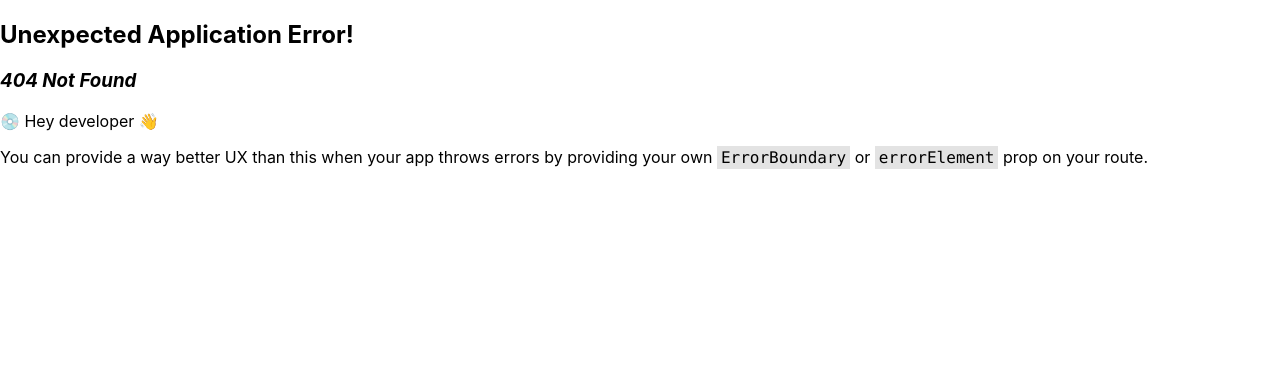
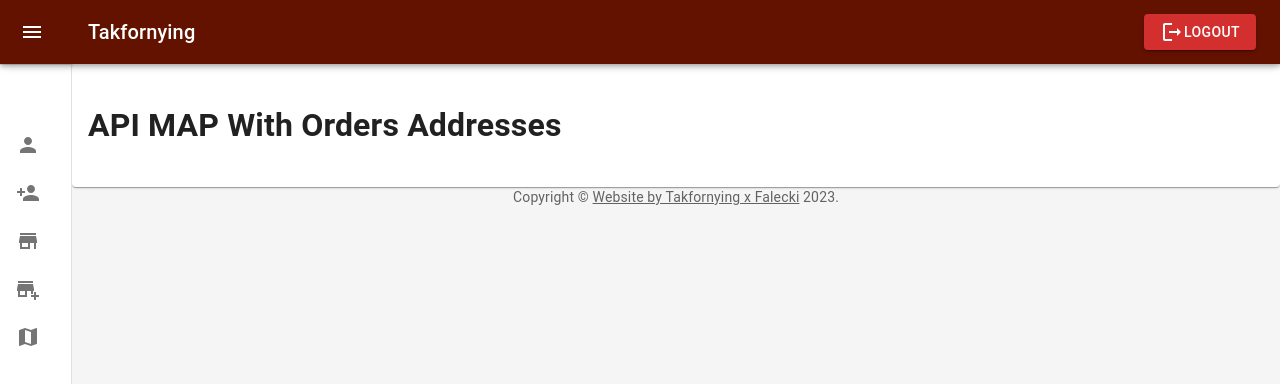
Before and after one commit to LilWebDeveloper/TakfornyingApp, a React (Create React App) app: page /addresses in a window 1280 px wide. Before the commit this address had no page. Shown: the top 384 px of the page. Built offline with nearby package versions, Linux system fonts and the light colour scheme; the HTML template or start-up script is replaced by a standard one.

Commit message:
Add functionalities for Orders

```diff
--- a/src/App.tsx
+++ b/src/App.tsx
@@ -1,20 +1,57 @@
 import { RouterProvider, createBrowserRouter } from "react-router-dom";
 
-import './App.css';
+import "./App.css";
+import AddressesMapPage from "./pages/AddressesMap";
+import EditOrderPage from "./pages/orders/EditOrder";
+import NewOrderPage from "./pages/orders/NewOrder";
+import OrderDetailPage from "./pages/orders/OrderDetail";
+import OrdersPage from "./pages/orders/Orders";
 import RootLayout from "./pages/Root";
 
 const router = createBrowserRouter([
   {
-    path: '/',
+    path: "/",
     element: <RootLayout />,
     children: [
+      { index: true, element: <AddressesMapPage /> },
+      {
+        path: "orders",
+        element: <OrdersPage />,
+        loader: async () => {
+          const response = await fetch("https://takfornyingmenagmentapp-default-rtdb.europe-west1.firebasedatabase.app/orders.json");
 
+          if (!response.ok) {
+            // ...
+          } else {
+            const resData = await response.json();
+
+            const loadedOrders: any[] = [];
+
+            for(const key in resData){
+              loadedOrders.push({
+                id: key,
+                address: resData[key].address,
+                roofPaint: resData[key].roofPaint,
+                roofSize: resData[key].roofSize,
+                roofAngle: resData[key].roofAngle,
+                description: resData[key].description
+              });
+            }
+
+            return loadedOrders
+          }
+        },
+      },
+      { path: "orders/:orderId", element: <OrderDetailPage /> },
+      { path: "orders/new", element: <NewOrderPage /> },
+      { path: "orders/:orderId/edit", element: <EditOrderPage /> },
+      { path: "addresses", element: <AddressesMapPage /> },
     ],
   },
-])
+]);
 
 function App() {
-  return <RouterProvider router={router} />
+  return <RouterProvider router={router} />;
 }
 
 export default App;
--- a/src/components/NavBarListItems.module.css
+++ b/src/components/NavBarListItems.module.css
@@ -1,4 +1,10 @@
-.a{
+.noActive{
   text-decoration: none;
   color: var(--color-primary-400);
 }
+.a :hover,
+.a :active {
+  text-decoration: none;
+  color: var(--color-primary-400);
+  font-weight: 700;
+}
--- a/src/components/NavBarListItems.tsx
+++ b/src/components/NavBarListItems.tsx
@@ -1,27 +1,30 @@
 import * as React from "react";
-import { NavLink } from 'react-router-dom'
+import { NavLink } from "react-router-dom";
 
 import ListItemButton from "@mui/material/ListItemButton";
 import ListItemIcon from "@mui/material/ListItemIcon";
 import ListItemText from "@mui/material/ListItemText";
 import ListSubheader from "@mui/material/ListSubheader";
 
-import PersonIcon from '@mui/icons-material/Person';
-import PersonAddIcon from '@mui/icons-material/PersonAdd';
-import StoreIcon from '@mui/icons-material/Store';
-import AddBusinessIcon from '@mui/icons-material/AddBusiness';
-import MapIcon from '@mui/icons-material/Map';
+import PersonIcon from "@mui/icons-material/Person";
+import PersonAddIcon from "@mui/icons-material/PersonAdd";
+import StoreIcon from "@mui/icons-material/Store";
+import AddBusinessIcon from "@mui/icons-material/AddBusiness";
+import MapIcon from "@mui/icons-material/Map";
 
-import classes from './NavBarListItems.module.css'
-
+import classes from "./NavBarListItems.module.css";
 
 export const mainListItems = (
-  <React.Fragment >
+  <React.Fragment>
     <ListSubheader component="div" inset>
       Owner Panel
     </ListSubheader>
 
-    <NavLink className={classes.a} to='/employee' >
+    <NavLink
+      to="/employee"
+      className={({ isActive }) => (isActive ? classes.active : classes.noActive)}
+      end
+    >
       <ListItemButton>
         <ListItemIcon>
           <PersonIcon />
@@ -30,7 +33,11 @@ export const mainListItems = (
       </ListItemButton>
     </NavLink>
 
-    <NavLink className={classes.a} to='/employee/add'>
+    <NavLink
+      to="/employee/new"
+      className={({ isActive }) => (isActive ? classes.active : classes.noActive)}
+      end
+    >
       <ListItemButton>
         <ListItemIcon>
           <PersonAddIcon />
@@ -39,7 +46,11 @@ export const mainListItems = (
       </ListItemButton>
     </NavLink>
 
-    <NavLink className={classes.a} to='/orders'>
+    <NavLink
+      to="/orders"
+      className={({ isActive }) => (isActive ? classes.active : classes.noActive)}
+      end
+    >
       <ListItemButton>
         <ListItemIcon>
           <StoreIcon />
@@ -48,7 +59,11 @@ export const mainListItems = (
       </ListItemButton>
     </NavLink>
 
-    <NavLink className={classes.a} to='/orders/add'>
+    <NavLink
+      to="/orders/new"
+      className={({ isActive }) => (isActive ? classes.active : classes.noActive)}
+      end
+    >
       <ListItemButton>
         <ListItemIcon>
           <AddBusinessIcon />
@@ -57,7 +72,11 @@ export const mainListItems = (
       </ListItemButton>
     </NavLink>
 
-    <NavLink className={classes.a} to='addresses'>
+    <NavLink
+      to="addresses"
+      className={({ isActive }) => (isActive ? classes.active : classes.noActive)}
+      end
+    >
       <ListItemButton>
         <ListItemIcon>
           <MapIcon />
@@ -65,6 +84,5 @@ export const mainListItems = (
         <ListItemText primary="Orders Addresses" />
       </ListItemButton>
     </NavLink>
-
   </React.Fragment>
 );
--- /dev/null
+++ b/src/components/OrdersList.module.css
@@ -0,0 +1,36 @@
+.events {
+  margin: 2rem auto;
+  max-width: 40rem;
+}
+
+.list {
+  display: flex;
+  flex-direction: column;
+  gap: 1rem;
+}
+
+.item a {
+  text-decoration: none;
+  color: inherit;
+  display: flex;
+  background-color: var(--color-gray-800);
+  border-radius: 4px;
+  overflow: hidden;
+}
+
+.item a:hover {
+  transform: scale(1.02);
+  background-color: var(--color-gray-700);
+}
+
+.item img {
+  width: 33%;
+  object-fit: cover;
+}
+
+.content {
+  padding: 1rem;
+}
+.item h2 {
+  margin: 0 0 1rem 0;
+}
--- /dev/null
+++ b/src/components/OrdersList.tsx
@@ -0,0 +1,32 @@
+import { Link } from "react-router-dom";
+import classes from "./OrdersList.module.css";
+
+interface Orders {
+    orders: any
+}
+
+const EventsList = ({orders}: Orders) => {
+
+  return (
+    <div className={classes.events}>
+      <h1>All Orders</h1>
+      <ul className={classes.list}>
+        {orders.map((order: any) => (
+          <li key={order.id} className={classes.item}>
+            <Link to={`/orders/${order.id}`}>
+              <div className={classes.content}>
+                <h2>{order.address}</h2>
+                <h3>{order.roofPaint}</h3>
+                <h3>{order.roofSize}</h3>
+                <h3>{order.roofAngle}</h3>
+                <h3>{order.description}</h3>
+              </div>
+              </Link>
+          </li>
+        ))}
+      </ul>
+    </div>
+  );
+}
+
+export default EventsList;
--- /dev/null
+++ b/src/pages/AddressesMap.tsx
@@ -0,0 +1,14 @@
+import Grid from "@mui/material/Grid";
+import Paper from "@mui/material/Paper";
+
+function AddressesMapPage() {
+    return (
+        <Grid item xs={12}>
+        <Paper sx={{ p: 2, display: "flex", flexDirection: "column" }}>
+          <h1>API MAP With Orders Addresses </h1>
+        </Paper>
+      </Grid>
+      );
+    };
+
+export default AddressesMapPage;
--- /dev/null
+++ b/src/pages/orders/EditOrder.tsx
@@ -0,0 +1,5 @@
+function EditOrderPage() {
+    return <h1>Edit order</h1>;
+  }
+
+  export default EditOrderPage;
--- /dev/null
+++ b/src/pages/orders/NewOrder.tsx
@@ -0,0 +1,5 @@
+function NewOrderPage() {
+  return <h1>Add order</h1>;
+}
+
+export default NewOrderPage;
--- /dev/null
+++ b/src/pages/orders/OrderDetail.tsx
@@ -0,0 +1,13 @@
+import { useParams, Link } from 'react-router-dom'
+
+function OrderDetailPage() {
+    const params = useParams();
+
+    return <>
+    <h1>Porduct Details!</h1>
+    <p>Event ID: {params.orderId}</p>
+    <p><Link to='..' relative='path'>Back</Link></p>
+    </>
+};
+
+export default OrderDetailPage;
--- /dev/null
+++ b/src/pages/orders/Orders.tsx
@@ -0,0 +1,12 @@
+import { useLoaderData } from 'react-router-dom'
+
+import OrdersList from '../../components/OrdersList';
+
+function EventsPage() {
+const orders = useLoaderData();
+
+  return <OrdersList orders={orders} />
+
+}
+
+export default EventsPage;
```
Lines whose indentation alone changed are shown as unchanged.
